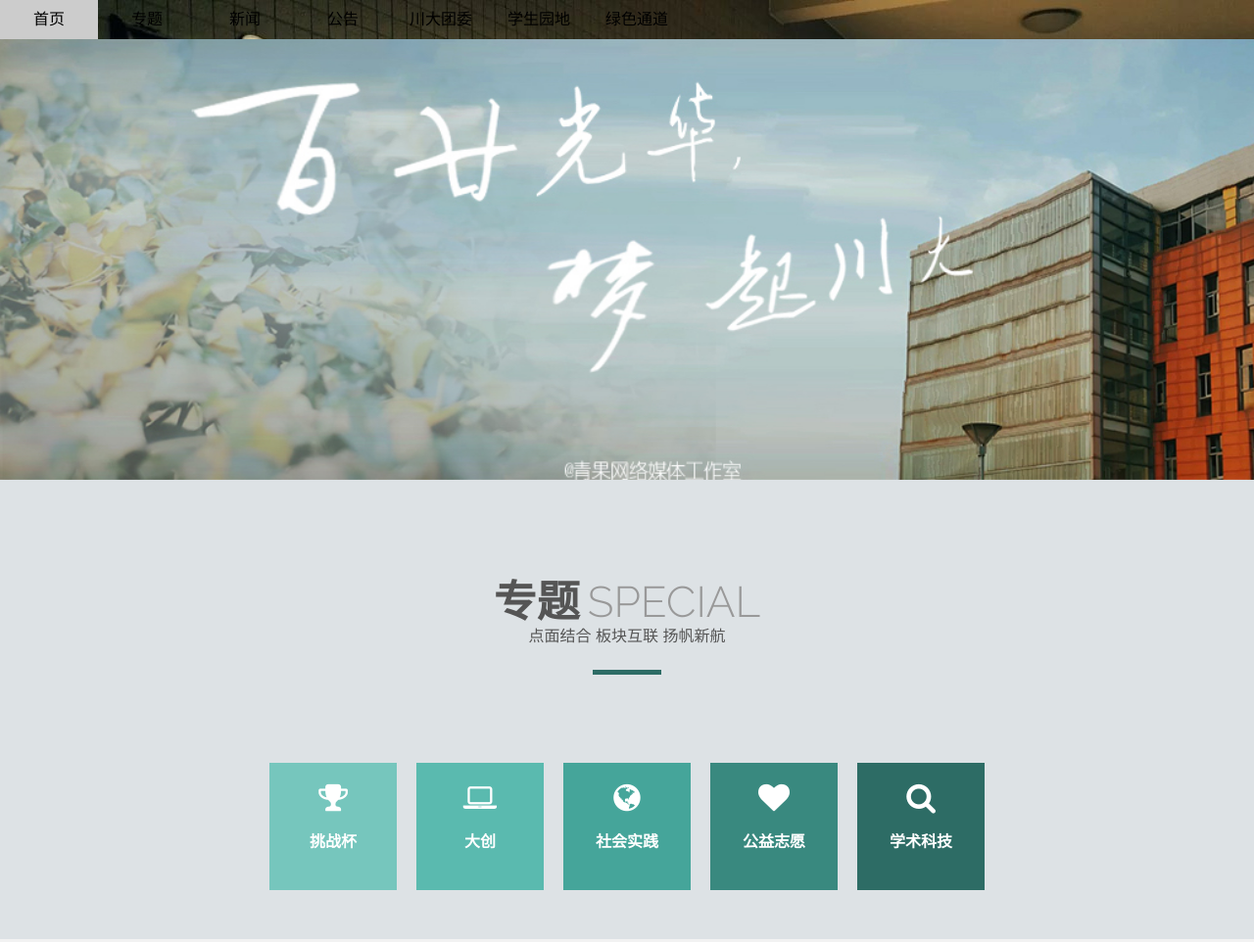
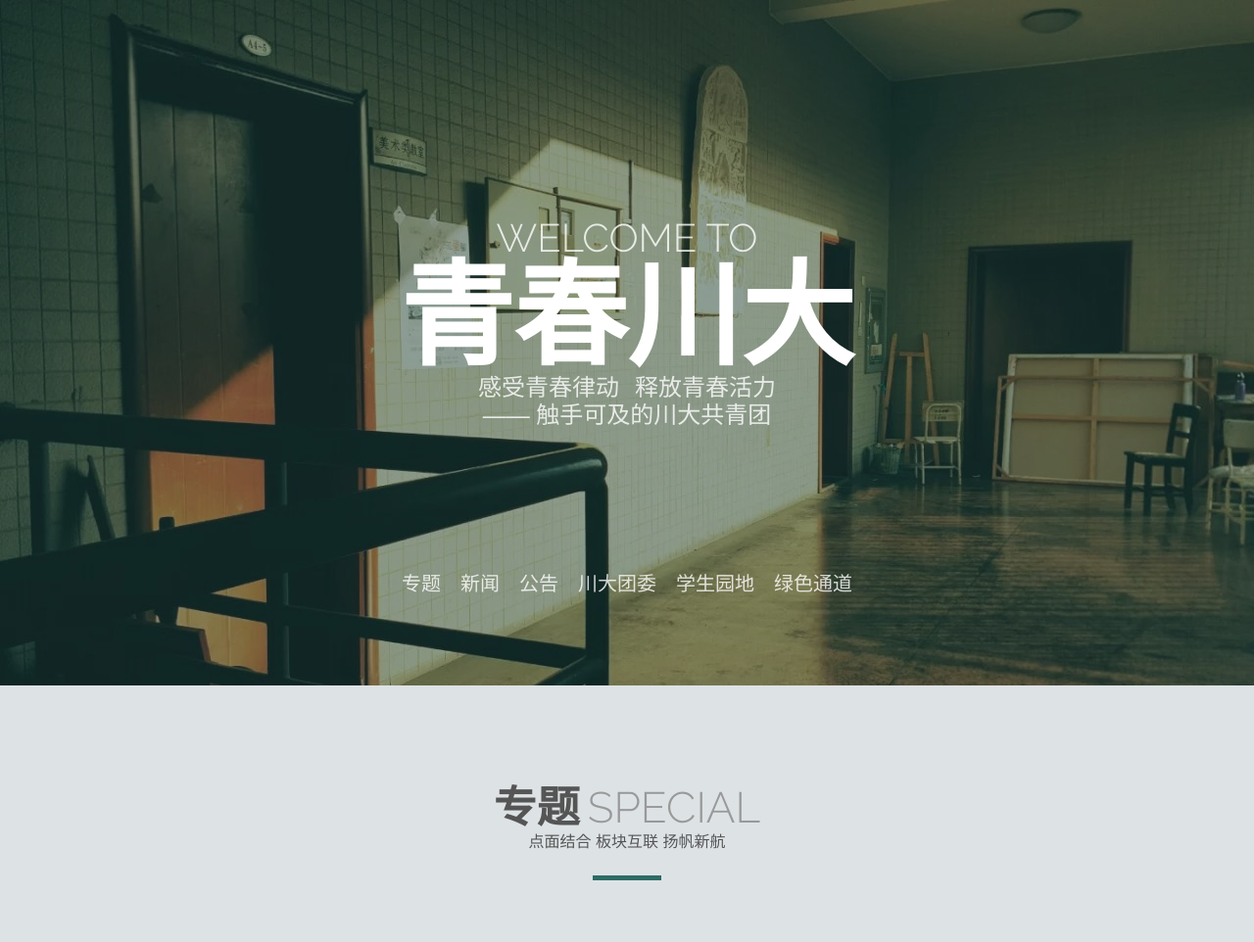
Before and after one commit to pll513/youth-scu-web-design, a plain HTML site: page index.html in a window 1280 px wide. Shown: the top 962 px of the page at 98% size. Drawn offline with Linux system fonts and the light colour scheme.

Commit message:
change header and navbar

```diff
--- a/css/index.less
+++ b/css/index.less
@@ -27,34 +27,101 @@
  ** 页头 header
  */
 
-@header-height: 140px;
-@header-bg-color: #001e3c;
+@header-height: 700px;
+@header-bg-color: #777;
+@text-top: 220px;
+@title-font-size: 116px;
 
 .header {
-  //width: 100%;
+  min-width: 500px;
+  z-index: 1;
+  position: relative;
   height: @header-height;
-  background-color: @header-bg-color;
+  .bg-img {
+    position: absolute;
+    bottom: 0;
+    width: 100%;
+    z-index: -2;
+  }
+  .bg-layer {
+    position: absolute;
+    width: 100%;
+    height: 100%;
+    background-color: rgba(30,72,67,0.5);
+    z-index: -1;
+  }
+  .header-text {
+    width: 100%;
+    position: absolute;
+    top: @text-top;
+    text-align: center;
+  }
+  .welcome {
+    font-family: Raleway;
+    color: #fff;
+    font-size: 40px;
+    margin: 0;
+    opacity: 0.8;
+  }
+  .title {
+    margin: 0;
+    //width: 100%;
+    line-height: @title-font-size;
+    color: #fff;
+    text-align: center;
+    font-size: @title-font-size;
+    font-weight: 900;
+  }
+  .desc {
+    //width: 100%;
+    font-size: 24px;
+    font-weight: 300;
+    color: #fff;
+    text-align: center;
+    opacity: 0.8;
+    p {
+      margin: 0;
+    }
+  }
+  //.one {
+  //  top: 250px;
+  //}
+  //.two {
+  //  top: 300px;
+  //}
+  .nav {
+    opacity: 0.8;
+    width: 100%;
+    position: absolute;
+    bottom: 80px;
+  }
+  .navbar {
+    display: inline-block;
+    //margin: auto;
+  }
+
+  //background-image: url('../images/index-bg-4.jpg');
+  //-webkit-background-size: cover;
+  //background-size: cover;
+  //background-position: center;
 }
 
-.banner {
-  //height: 450px;
-  background-color: #777;
-  .banner-img {
-    height: 450px;
-    background-image: url('../images/banner-1.jpg');
-    -webkit-background-size: cover;
-    background-size: cover;
-  }
-}
+//.banner {
+//  //height: 450px;
+//  background-color: #777;
+//  .banner-img {
+//    height: 450px;
+//    background-image: url('../images/banner-1.jpg');
+//    -webkit-background-size: cover;
+//    background-size: cover;
+//  }
+//}
 
 
 /*
  ** 导航 nav
  */
 
-.nav {
-
-}
 
 
 /*
@@ -126,7 +193,7 @@
  ** 公告
  */
 .notice {
-  padding: 40px 0 40px;
+  padding: 80px 0 50px;
   background-color: #fff;
 }
 
@@ -140,7 +207,7 @@
 @subscribe-bg-color: rgb(96,188,177);
 @p-font-size: 14px;
 
-.youth-league-bg {
+.header-bg {
   position: fixed;
   top: 0;
   z-index: -1;
@@ -221,7 +288,7 @@
  */
 
 .student-ground {
-  padding: 80px 0 40px;
+  padding: 80px 0 50px;
   background-color: #fff;
   .notice-wrap {
     margin: auto;
--- a/css/theme.less
+++ b/css/theme.less
@@ -399,7 +399,6 @@ body {
   */
 
 .navbar {
-  float: left;
   margin: 0;
   padding: 0;
 }
@@ -412,11 +411,13 @@ body {
 .navbar > li > a {
   line-height: 40px;
   display: block;
-  width: 100px;
+  //width: 100px;
+  padding: 0 10px;
   text-align: center;
   text-decoration: none;
+  font-size: 20px;
   &:hover {
-    background-color: #ccc;
+    color: @theme-color-1;
   }
 }
 
--- a/index.html
+++ b/index.html
@@ -8,26 +8,34 @@
   <link rel="stylesheet" type="text/css" href="css/font-awesome.css">
 </head>
 <body>
-  <!--header.header-->
-  <!--  img.logo-->
-  <!--  form.searchbar-->
-  <!--    input.searchbar_input(type="text" placeholder="关键词")-->
-  <!--    input.searchbar_btn(type="submit" value="搜索")-->
-  <nav class="nav clearfix">
-    <ul class="navbar">
-      <li><a>首页</a></li>
-      <li><a>专题</a></li>
-      <li><a>新闻</a></li>
-      <li><a>公告</a></li>
-      <li><a>川大团委</a></li>
-      <li><a>学生园地</a></li>
-      <li><a>绿色通道</a></li>
-    </ul>
-  </nav>
-  <section class="banner">
-    <div class="banner-img"></div>
-  </section>
-  <section class="special clearfix">
+  <div class="header-bg"></div>
+  <header class="header">
+    <!--img.bg-img(src='images/index-bg-4.jpg')-->
+    <div class="bg-layer"></div>
+    <div class="header-text">
+      <p class="welcome">WELCOME TO</p>
+      <h1 class="title">青春川大</h1>
+      <div class="desc">
+        <p><span>感受青春律动</span><span class="ml2">释放青春活力</span></p>
+        <p>—— 触手可及的川大共青团</p>
+      </div>
+    </div>
+    <!--img.logo-->
+    <!--form.searchbar-->
+    <!--  input.searchbar_input(type="text" placeholder="关键词")-->
+    <!--  input.searchbar_btn(type="submit" value="搜索")-->
+    <nav class="nav clearfix c-w tc">
+      <ul class="navbar mauto">
+        <li><a href="#special">专题</a></li>
+        <li><a href="#news">新闻</a></li>
+        <li><a href="#notice">公告</a></li>
+        <li><a href="#youth-league">川大团委</a></li>
+        <li><a href="#student-ground">学生园地</a></li>
+        <li><a href="#green-channel">绿色通道</a></li>
+      </ul>
+    </nav>
+  </header>
+  <section id="special" class="special clearfix">
     <h2 class="title f8 c-grey-2 tc">专题<span class="c-grey-4 fl ml1 f-rw">SPECIAL</span></h2>
     <p class="title-desc">点面结合 板块互联 扬帆新航</p>
     <div class="divider"></div>
@@ -42,7 +50,7 @@
       </div>
     </div>
   </section>
-  <section class="news clearfix bg-grey-1">
+  <section id="news" class="news clearfix bg-grey-1">
     <h2 class="title f8 c-grey-2 tc">新闻<span class="c-grey-4 fl ml1 f-rw">NEWS</span></h2>
     <p class="title-desc">最热资讯汇聚最燃青春正能量</p>
     <div class="divider"></div>
@@ -117,7 +125,7 @@
       </div>
     </div>
   </section>
-  <section class="notice clearfix">
+  <section id="notice" class="notice clearfix">
     <h2 class="title f8 c-grey-2 tc">公告<span class="c-grey-4 fl ml1 f-rw">NOTICE</span></h2>
     <p class="title-desc">引领青年发展 助力青年成长</p>
     <div class="divider"></div>
@@ -143,8 +151,7 @@
     </div>
     <div class="mt3 tc"><a class="btn mauto">更多公告</a></div>
   </section>
-  <div class="youth-league-bg"></div>
-  <section class="youth-league pt5 clearfix">
+  <section id="youth-league" class="youth-league pt5 clearfix">
     <h2 class="title f8 tc">川大团委<span class="op5 fl ml1 f-rw">ABOUT US</span></h2>
     <p class="title-desc">触手可及的川大共青团</p>
     <button id="yl-left" class="arrow left"></button>
@@ -266,7 +273,7 @@
       </div>
     </div>
   </section>
-  <section class="student-ground">
+  <section id="student-ground" class="student-ground">
     <h2 class="title f8 c-grey-2 tc">学生园地<span class="c-grey-4 fl ml1 f-rw">STUDENT</span></h2>
     <p class="title-desc">感知最在地青春川大</p>
     <div class="divider"></div>
@@ -303,7 +310,7 @@
       </div>
     </div>
   </section>
-  <footer class="footer clearfix c-w">
+  <footer id="green-channel" class="footer clearfix c-w">
     <div class="container">
       <div class="row">
         <section class="x-12 s-5 m-3 l-3 useful-links">
```
Also changed, not shown: css/index.css, css/theme.css, 1 other file.
